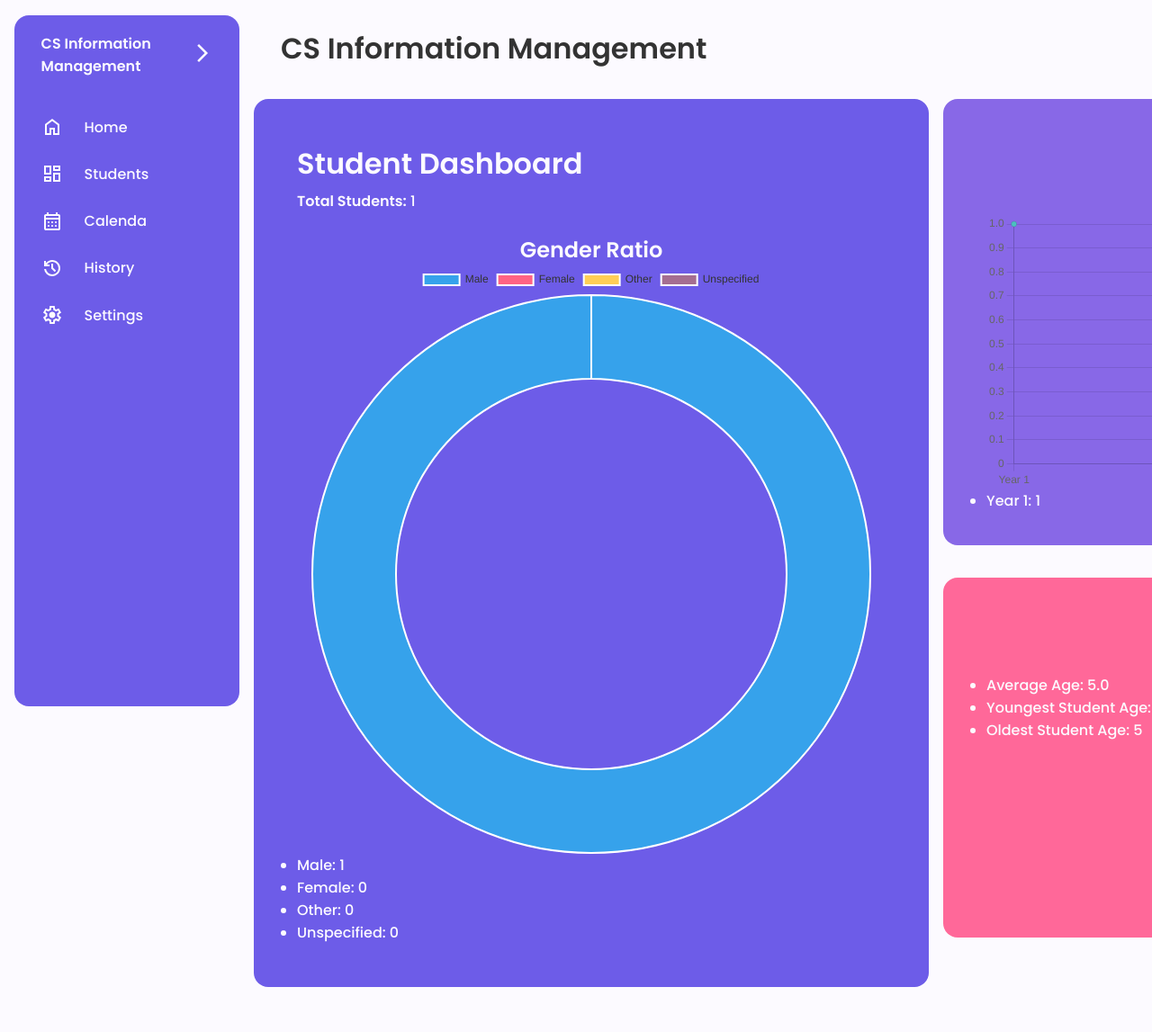
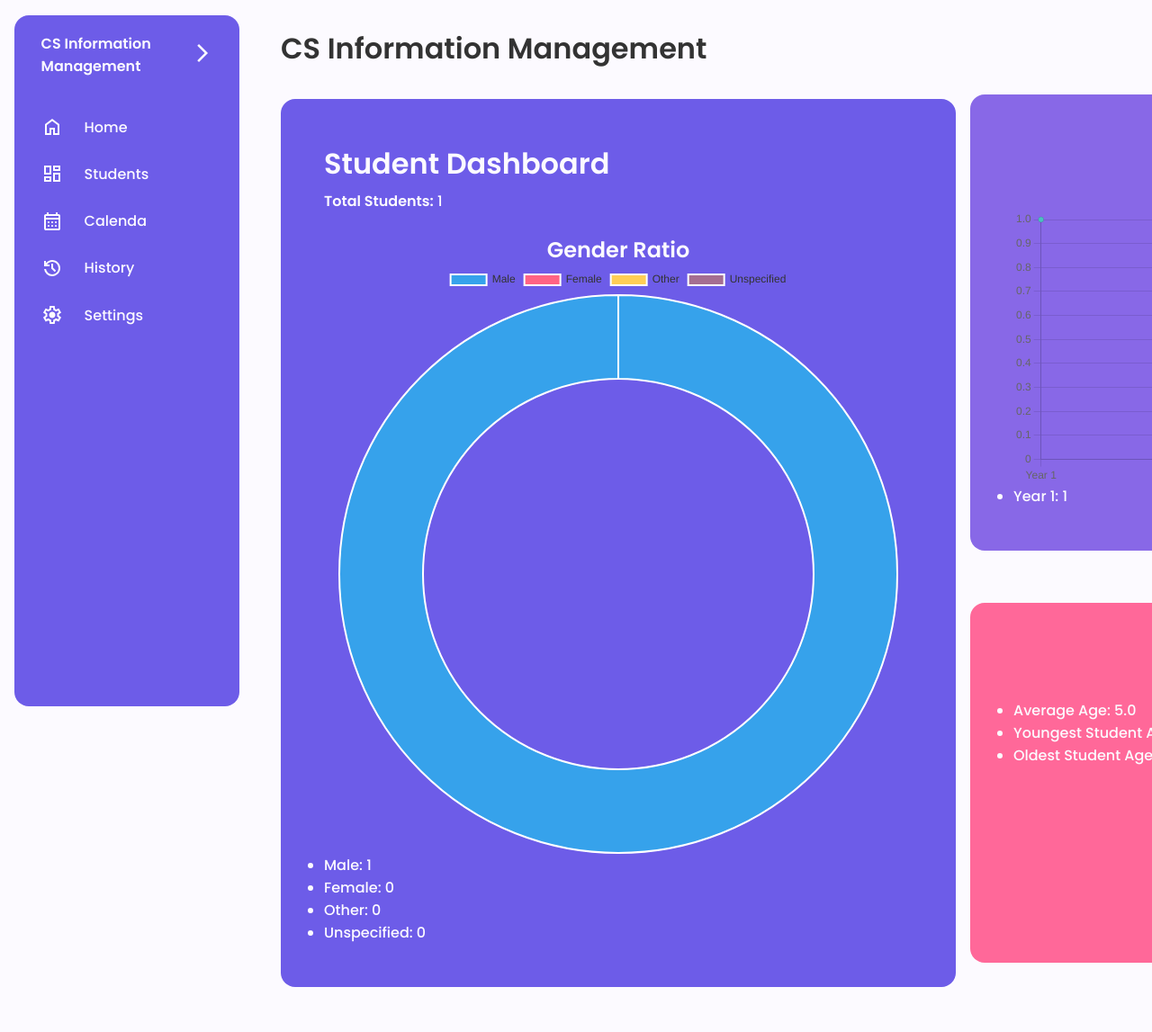
Before and after one commit to DavonGT/CSD-Student-IMS, a Django app: page / in a window 1280 px wide; the page is wider, and only the part inside the window is pictured. Shown: that part at 90% size. Run offline with Django 5.2, Linux system fonts and the light colour scheme; tables that the repository leaves empty hold one stand-in row (values such as "Sample post"); some libraries are stand-ins or nearby versions.

Commit message:
fix the alignment of the grids

```diff
--- a/core/static/core/css/style.css
+++ b/core/static/core/css/style.css
@@ -144,7 +144,7 @@ main p {
         "box-1 box-3"
     ;
     gap: 1em;
-    justify-content: center;
+    align-items: center;
 }
 
 .container {
```
